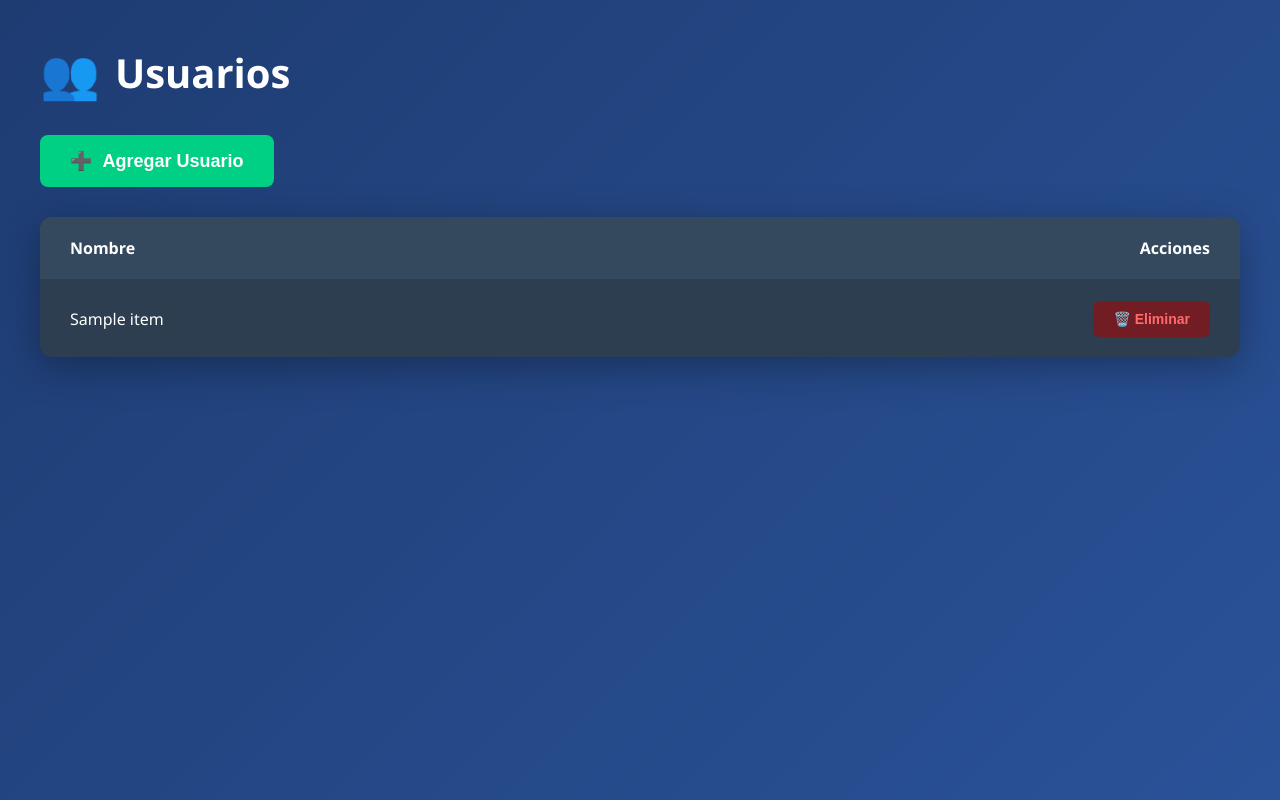
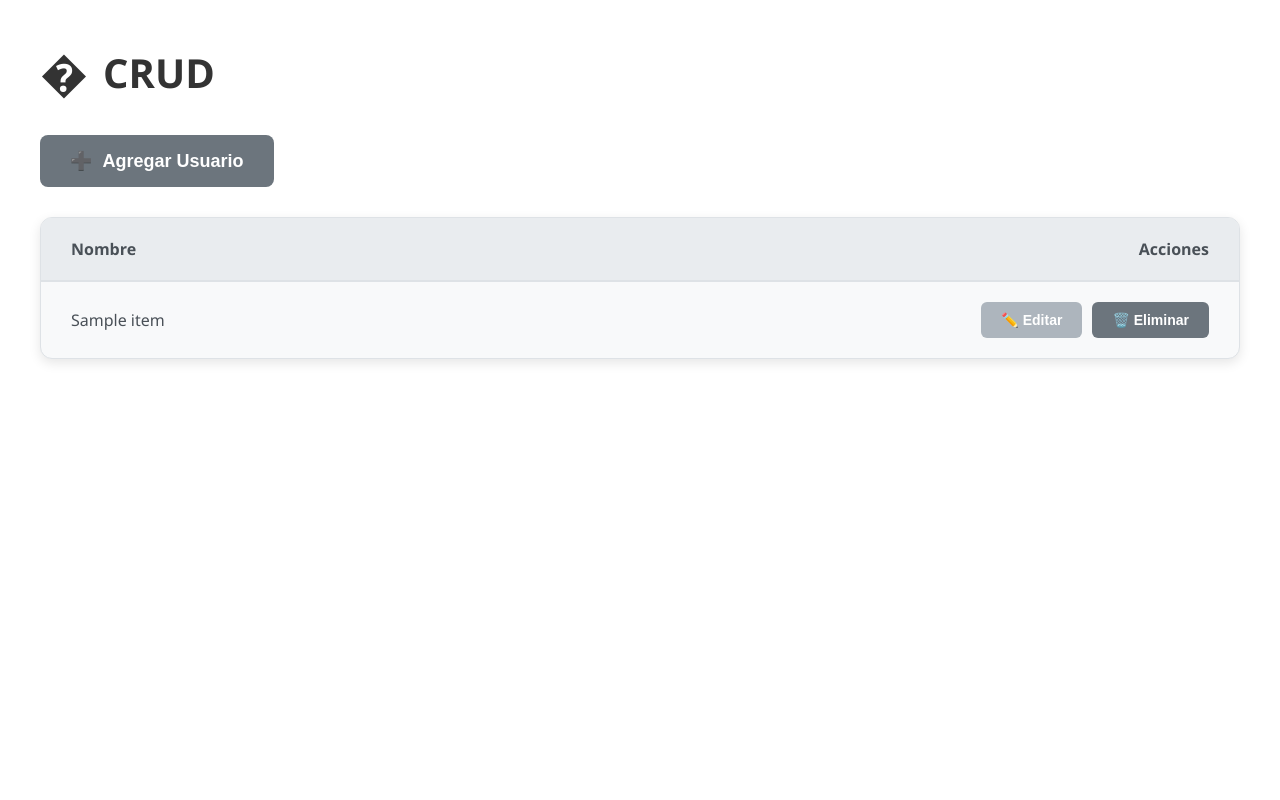
Before and after one commit to BerenSa/crud_villa, a Flask app: page / in a window 1280 px wide. Run offline with Flask 3, Linux system fonts and the light colour scheme; tables that the repository leaves empty hold one stand-in row (values such as "Sample post").

Commit message:
Add SQLite database file and refactor index.html for improved styling and modal functionality in CRUD interface

```diff
--- a/templates/index.html
+++ b/templates/index.html
@@ -14,7 +14,7 @@
 
 body {
     font-family: 'Segoe UI', Tahoma, Geneva, Verdana, sans-serif;
-    background: linear-gradient(135deg, #1e3c72 0%, #2a5298 100%);
+    background: #ffffff;
     min-height: 100vh;
     padding: 40px 20px;
     display: flex;
@@ -32,7 +32,7 @@ body {
     align-items: center;
     gap: 15px;
     margin-bottom: 30px;
-    color: white;
+    color: #333;
 }
 
 .header-icon {
@@ -40,7 +40,7 @@ body {
 }
 
 h1 {
-    color: white;
+    color: #333;
     font-size: 2.5em;
     font-weight: 600;
 }
@@ -49,7 +49,7 @@ h1 {
     padding: 15px 30px;
     border: none;
     border-radius: 8px;
-    background: #00d084;
+    background: #6c757d;
     color: white;
     cursor: pointer;
     font-size: 18px;
@@ -62,27 +62,28 @@ h1 {
 }
 
 .add-button:hover {
-    background: #00b872;
+    background: #5a6268;
     transform: translateY(-2px);
-    box-shadow: 0 6px 20px rgba(0, 208, 132, 0.4);
+    box-shadow: 0 4px 12px rgba(108, 117, 125, 0.3);
 }
 
 .table-container {
-    background: #2c3e50;
+    background: #f8f9fa;
     border-radius: 12px;
     overflow: hidden;
-    box-shadow: 0 10px 40px rgba(0, 0, 0, 0.3);
+    box-shadow: 0 4px 12px rgba(0, 0, 0, 0.1);
+    border: 1px solid #dee2e6;
 }
 
 .table-header {
     display: grid;
     grid-template-columns: 1fr 250px;
-    background: #34495e;
+    background: #e9ecef;
     padding: 20px 30px;
-    color: white;
+    color: #495057;
     font-weight: 600;
     font-size: 16px;
-    border-bottom: 2px solid #2c3e50;
+    border-bottom: 2px solid #dee2e6;
 }
 
 .table-body {
@@ -107,14 +108,14 @@ h1 {
     display: grid;
     grid-template-columns: 1fr 250px;
     padding: 20px 30px;
-    border-bottom: 1px solid #34495e;
-    color: white;
+    border-bottom: 1px solid #dee2e6;
+    color: #495057;
     transition: all 0.3s ease;
     align-items: center;
 }
 
 .table-row:hover {
-    background: #34495e;
+    background: #e9ecef;
 }
 
 .table-row:last-child {
@@ -123,7 +124,7 @@ h1 {
 
 .item-name {
     font-size: 16px;
-    color: white;
+    color: #495057;
 }
 
 .actions {
@@ -132,12 +133,33 @@ h1 {
     justify-content: flex-end;
 }
 
+.btn-edit {
+    padding: 10px 20px;
+    border: none;
+    border-radius: 6px;
+    background: #adb5bd;
+    color: white;
+    cursor: pointer;
+    font-size: 14px;
+    font-weight: 600;
+    transition: all 0.3s ease;
+    display: inline-flex;
+    align-items: center;
+    gap: 6px;
+}
+
+.btn-edit:hover {
+    background: #868e96;
+    transform: translateY(-2px);
+    box-shadow: 0 4px 12px rgba(173, 181, 189, 0.3);
+}
+
 .btn-delete {
     padding: 10px 20px;
     border: none;
     border-radius: 6px;
-    background: #721c24;
-    color: #ff6b6b;
+    background: #6c757d;
+    color: white;
     cursor: pointer;
     font-size: 14px;
     font-weight: 600;
@@ -245,8 +347,8 @@ h1 {
 
 <div class="container">
 <div class="header">
-<span class="header-icon">👥</span>
-<h1>Usuarios</h1>
+<span class="header-icon">�</span>
+<h1>CRUD</h1>
 </div>
 
 <button class="add-button" onclick="toggleAddForm()">
@@ -271,7 +373,20 @@ h1 {
 </div>
 </div>
 
+<div class="modal" id="modal">
+<div class="modal-box">
+<h3>Editar Usuario</h3>
+<input id="editTxt" class="modal-input" placeholder="Nuevo nombre...">
+<div class="modal-buttons">
+<button class="btn-save" onclick="save()">💾 Guardar</button>
+<button class="btn-cancel" onclick="closeModal()">❌ Cancelar</button>
+</div>
+</div>
+</div>
+
 <script>
+
+let editId = null
 
 function clean(t){
     return t.replace(/[<>]/g,"")
@@ -310,6 +425,15 @@ async function load(){
         const actions=document.createElement("div")
         actions.className="actions"
 
+        const e=document.createElement("button")
+        e.className="btn-edit"
+        e.innerHTML='✏️ Editar'
+        e.onclick=()=>{
+            editId=i.id
+            editTxt.value=i.name
+            modal.style.display="flex"
+        }
+
         const d=document.createElement("button")
         d.className="btn-delete"
         d.innerHTML='🗑️ Eliminar'
@@ -320,6 +444,7 @@ async function load(){
             }
         }
 
+        actions.appendChild(e)
         actions.appendChild(d)
         row.appendChild(name)
         row.appendChild(actions)
@@ -342,6 +467,24 @@ async function add(){
     load()
 }
 
+async function save(){
+    const val=clean(editTxt.value.trim())
+    if(!val) return alert("Por favor escribe un nombre")
+
+    await fetch("/items/"+editId,{
+        method:"PUT",
+        headers:{'Content-Type':'application/json'},
+        body:JSON.stringify({name:val})
+    })
+
+    closeModal()
+    load()
+}
+
+function closeModal(){
+    modal.style.display="none"
+}
+
 load()
 
 </script>
```
Also changed, not shown: other parts of templates/index.html (+93 -13 lines), db.sqlite (added).
